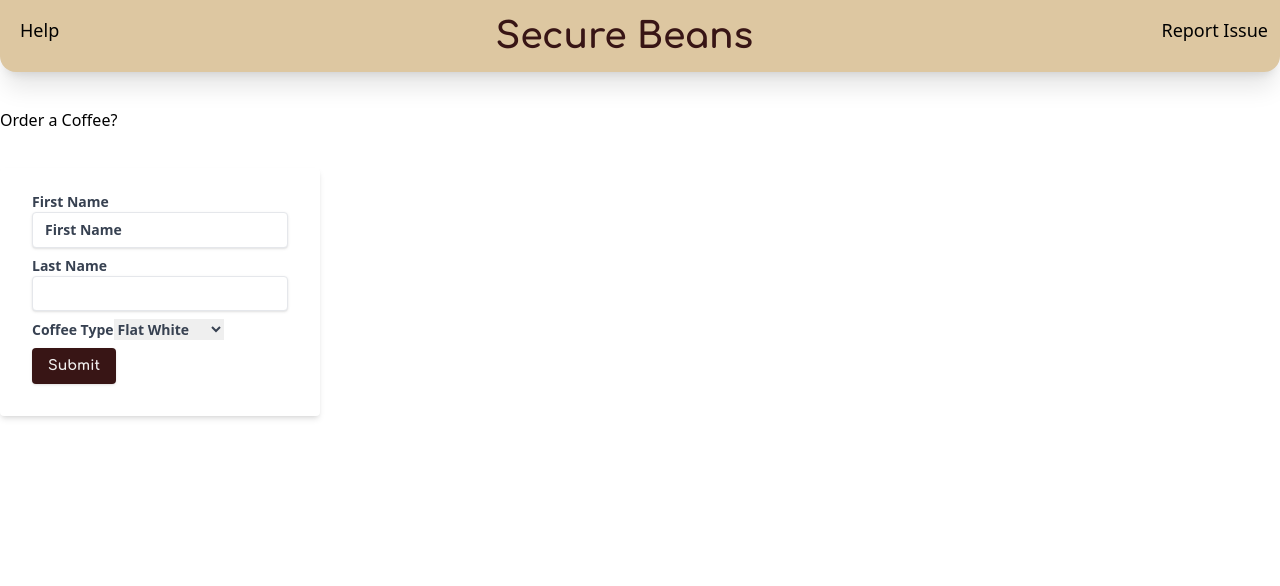
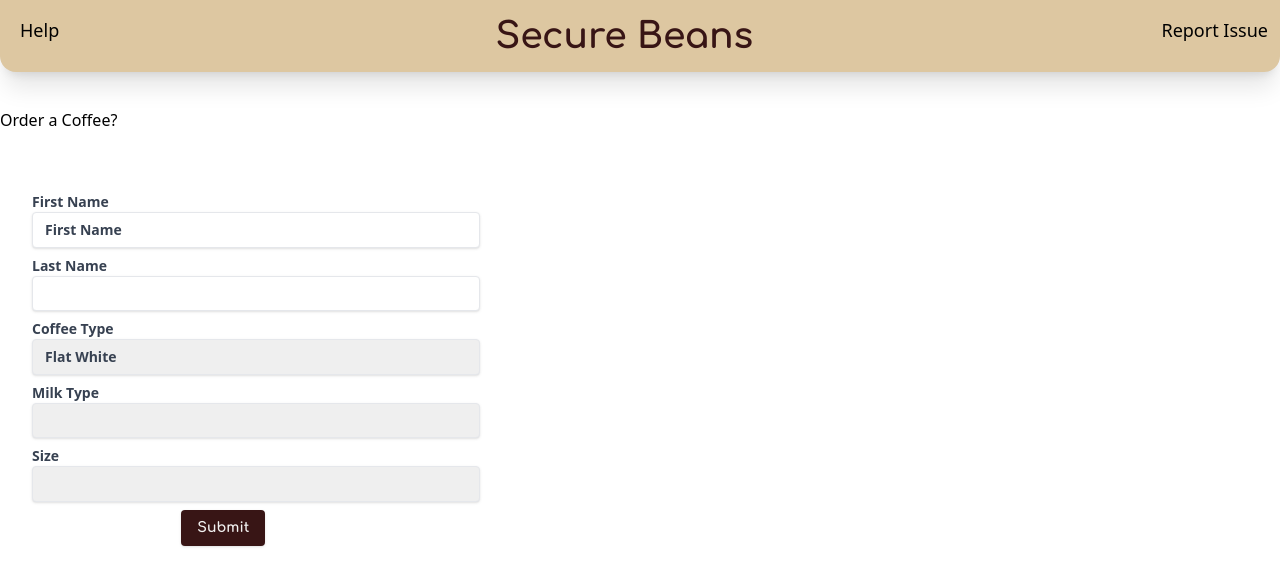
Before and after one commit to swansrh/RCROA, a React (Create React App) app in the folder coffee_robots/: page /order in a window 1280 px wide. Shown: the top 586 px of the page. Built offline with nearby package versions, Linux system fonts and the light colour scheme.

Commit message:
Fields of Form completed

```diff
--- a/coffee_robots/src/pages/Order.js
+++ b/coffee_robots/src/pages/Order.js
@@ -12,8 +12,8 @@ return (
             <body>
                 <h2 class="container mx-auto py-9">Order a Coffee?</h2>
 
-        <div class="w-full max-w-xs">
-        <form class="bg-white shadow-md rounded px-8 pt-6 pb-8 mb-4" onSubmit={handleSubmit(onSubmit)}>
+                <div class="w-full max-w-lg">
+                    <form class="bg-white rounded px-8 pt-6 pb-8 mb-4" onSubmit={handleSubmit(onSubmit)}>
                         <label class="block text-gray-700 text-sm font-bold mb-2">First Name
                             <input class="shadow appearance-none border rounded w-full py-2 px-3 text-gray-700 leading-tight focus:outline-none focus:shadow-outline" defaultValue={"First Name"} {...register("firstName")} />
                         </label>
@@ -22,26 +22,49 @@ return (
                             <input class="shadow appearance-none border rounded w-full py-2 px-3 text-gray-700 leading-tight focus:outline-none focus:shadow-outline" {...register("lastName")} />
                         </label>
 
+                        <div class="relative">
                             <label class="block text-gray-700 text-sm font-bold mb-2">Coffee Type
-                <select {...register("Coffee Type")}>
+                                <select class="shadow appearance-none border rounded w-full py-2 px-3 text-gray-700 leading-tight focus:outline-none focus:shadow-outline" {...register("Coffee Type")}>
                                     <option value="flatWhite">Flat White</option>
                                     <option value="longBlack">Long Black</option>
                                     <option value="cappucciono">Cappucciono</option>
                                     <option value="macchiato">Macchiato</option>
                                 </select>
                             </label>
+                        </div>
 
-            <button className="px-4 py-2 font-comfortaaBold text-sm text-coffeeCustom bg-coffeeDark rounded shadow">
+                        <div class="relative">
+                            <label class="block text-gray-700 text-sm font-bold mb-2">Milk Type
+                                <select class="shadow appearance-none border rounded w-full py-2 px-3 text-gray-700 leading-tight focus:outline-none focus:shadow-outline" {...register("Coffee Type")}>
+                                    <option value="lactoseFree">Lactose Free</option>
+                                    <option value="almond">Almond</option>
+                                    <option value="oat">Oat</option>
+                                    <option value="fullCream">Full Cream</option>
+                                </select>
+                            </label>
+                        </div>
+
+                        <div class="relative">
+                            <label class="block text-gray-700 text-sm font-bold mb-2">Size
+                                <select class="shadow appearance-none border rounded w-full py-2 px-3 text-gray-700 leading-tight focus:outline-none focus:shadow-outline" {...register("Coffee Type")}>
+                                    <option value="small">Small</option>
+                                    <option value="medium">Medium</option>
+                                    <option value="large">Large</option>
+                                </select>
+                            </label>
+                        </div>
+
+                        <div class="md:flex md:items-center">
+                            <div class="md:w-1/3"></div>
+                            <div class="md:w-2/3">
+                                <button className="px-4 py-2 font-comfortaaBold text-sm text-coffeeCustom bg-coffeeDark rounded shadow" type="button">
                                     <input type="submit" />
                                 </button>
+                            </div>
+                        </div>
                     </form>
                 </div>
-
             </body>
-
-
-
-
         </>
 
     );
```
Lines whose indentation alone changed are shown as unchanged.
